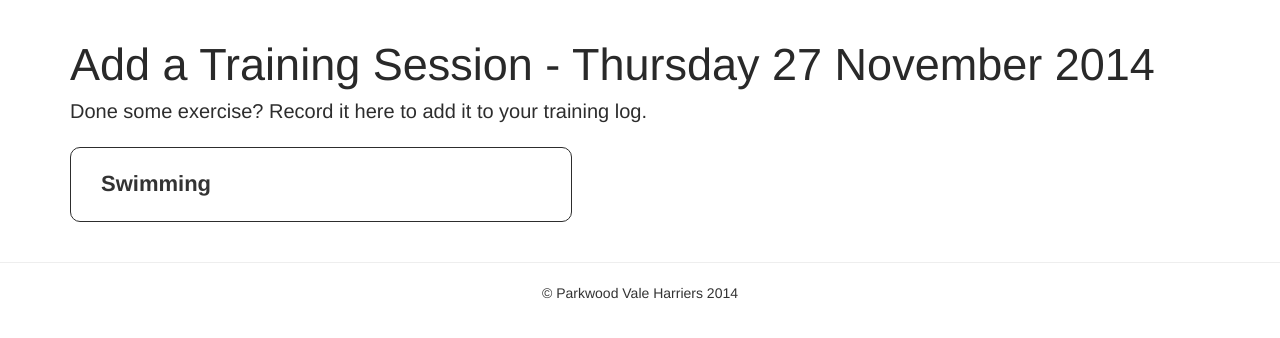
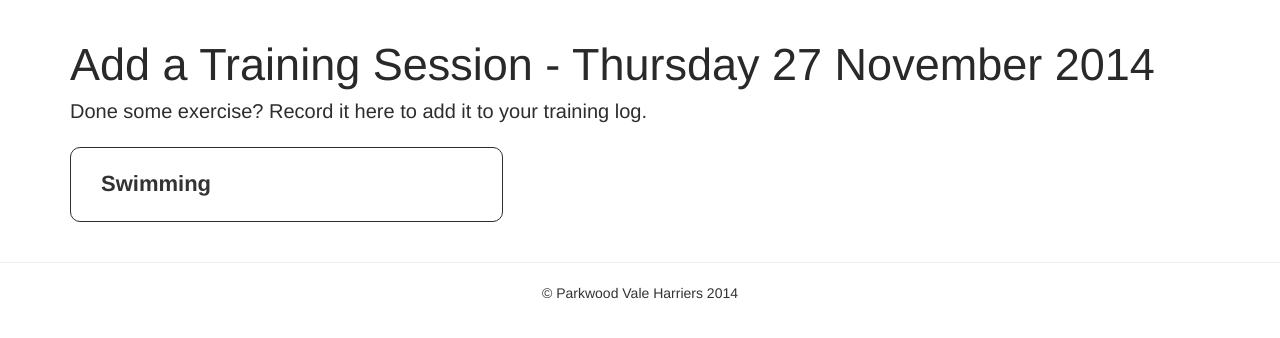
Before and after one commit to deerob4/parkwood-vale-harriers, a Flask app: page /training/add in a window 1280 px wide. Shown: the part 52-390 px from the top of the page. Run offline with Flask 2, Linux system fonts and the light colour scheme; some libraries are stand-ins or nearby versions.

Commit message:
Modified width of card.

```diff
--- a/app/static/css/main.css
+++ b/app/static/css/main.css
@@ -90,7 +90,7 @@ input:focus, select:focus, textarea:focus {
     padding: 0;
 }
 .activity-block {
-    width: 44%;
+    width: 38%;
     margin-bottom: 20px;
     padding: 20px 30px 0 30px;
     height: 75px;
```
